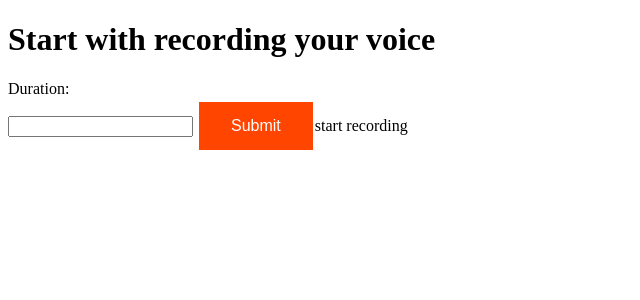
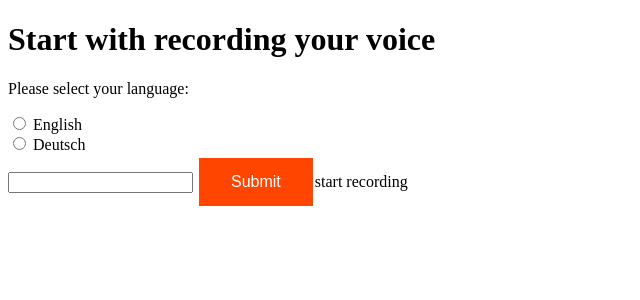
Before and after one commit to zaher-abb/Speech-recognition-with-search-Engine, a Django app: template templates/voice.html in a window 1280 px wide. Shown: the top 300 px of the page, without its empty margins (0-640 px from the left). Run offline with Django 3.2, Linux system fonts and the light colour scheme; the template is opened without the code that fills it, so the values that code supplies are empty.

Commit message:
Chose_language_commit

```diff
--- a/myapp/urls.py
+++ b/myapp/urls.py
@@ -7,6 +7,6 @@ app_name = 'speech_recognition'
 
 
 urlpatterns = [
-    path('Home', views.voice_recorder_HomePage, name='voice_recorder_HomePage'),
-    path('voice_recorder',views.voice_recorder,name='voice_recorder'),
+    path('HomePage', views.voice_recorder_HomePage, name='voice_recorder_HomePage'),
+    path('voice_recorder_page',views.voice_recorder,name='voice_recorder'),
     ]
--- a/templates/voice.html
+++ b/templates/voice.html
@@ -26,14 +26,18 @@
 <html>
 <body>
 
-<form action="voice_recorder">
-    {% csrf_token %}
-  <label >Duration:</label><br>
+
+<form action="voice_recorder_page">
+      {% csrf_token %}
+
+  <p>Please select your language:</p>
+  <input type="radio" id="English" name="language" value="English">
+  <label for="English">English</label><br>
+  <input type="radio" id="Deutsch" name="language" value="Deutsch">
+  <label for="Deutsch">Deutsch</label><br>
     <input type="number" name="Duration" >
+ <input class="button button2" type="submit" value="Submit">start recording </input>
 
-  <input class="button button2" type="submit" value="Submit">start recording </input>
 </form>
-
-
 </body>
 </html>
```
Also changed, not shown: myapp/views.py (+9 -4 lines), 1 other file.
